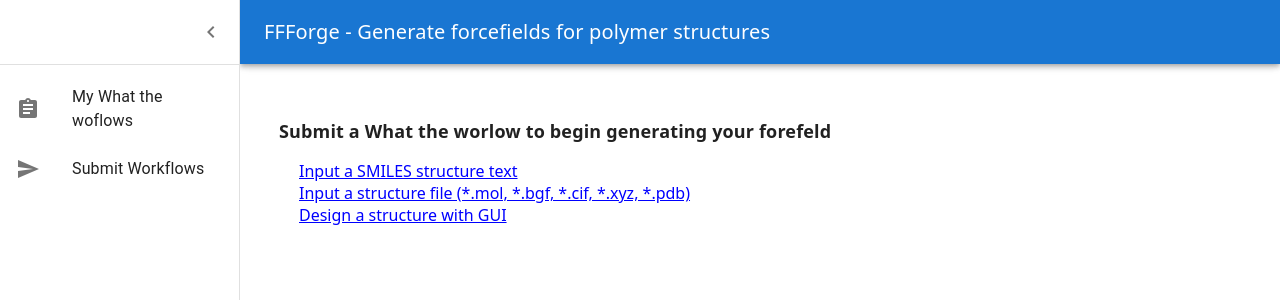
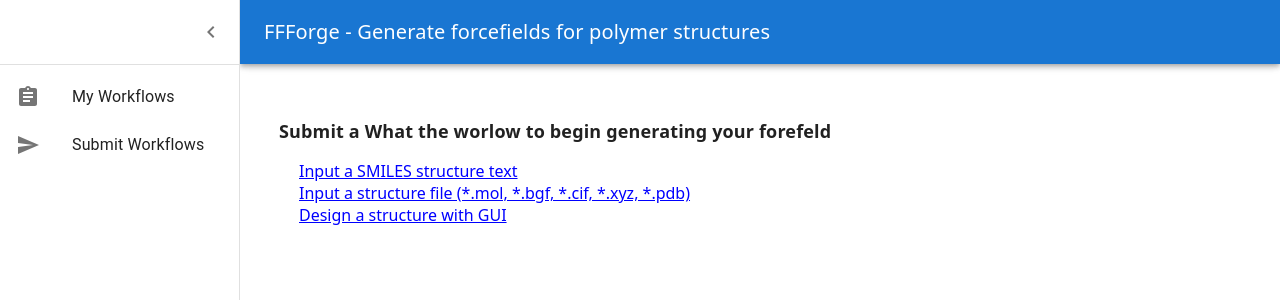
Before and after one commit to beneenfune/FFForge, a Next.js app in the folder frontend/: page /landing in a window 1280 px wide. Both pictures are taken after a click on the button "open drawer". Shown: the top 300 px of the page. Built offline with nearby package versions, Linux system fonts and the light colour scheme; no server answers.

Commit message:
added plot placeholder image to workflow items

```diff
--- a/frontend/components/Layout.js
+++ b/frontend/components/Layout.js
@@ -118,7 +118,7 @@ export default function Layout({ children }) {
         <List>
           {[
             {
-              text: "My What the woflows",
+              text: "My Workflows",
               path: "/my-workflows",
               icon: <WorkflowsIcon />,
             },
--- a/frontend/components/WorkflowItem.js
+++ b/frontend/components/WorkflowItem.js
@@ -90,6 +90,9 @@ export default function WorkflowItem({ workflow }) {
       </AccordionSummary>
       <AccordionDetails>
         <Typography>
+          <img src="/images/mlff_plot_placeholder.png" alt="Icon" style={{ marginRight: '2px' }} />
+        </Typography>
+        <Typography>
           <strong>Purpose:</strong> {workflow.purpose}
         </Typography>
         <Typography>
```
